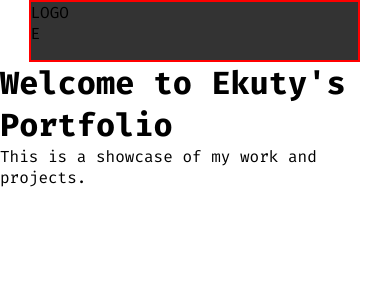
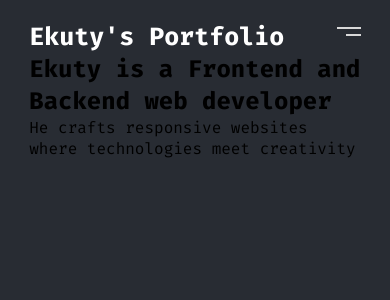
Before and after one commit to ekutyebu/Ekuty-Portfolio, a Django app: page / in a window 390 px wide. Shown: the top 300 px of the page. Run offline with Django 5.2, Linux system fonts and the light colour scheme.

Commit message:
navbar complete and responsive

```diff
--- a/portfolio/static/styles/style.css
+++ b/portfolio/static/styles/style.css
@@ -7,35 +7,132 @@
   font-style: normal;
 }
 
-.nav-container {
-  width: 100%;
-  height: 60px;
-  background-color: #333;
-  border: solid 1px red;
+body {
+  background-color: #282C33;
+  transition: color 0.3s ease-in-out
 }
 
+a {
+  text-decoration: none;
+  color: #ABB2BF;
+}
+
+a:hover {
+  color: #fff;
+}
+
+ul {
+    list-style: none;
+  }
+
+  select {
+    border: none;
+    background: none;
+    color: #fff;
+    font-size: 18px;
+    cursor: pointer;
+  }
+
+  select:hover {
+    color: #C778DD;
+    transition: color 0.3s ease-in-out;
+  }
+
+
+  option {
+    background: #282C33;
+    border: none;
+    width: 100px;
+  }
+
+  select::selection {
+  border: none;
+}
+
+section {
+    width: 85%;
+    max-width: 1024px;
+    min-width: 200px;
+    margin: 0 auto;
+}
+
+.logo {
+  color: #fff;
+  font-weight: 700;
+  font-size: 25px;
+}
+
+.harsh-style {
+  color: #C778DD;
+}
+
+/* navbar styling */
 #navbar {
-  display: flex;
-  flex-direction: column;
-  flex-wrap: wrap;
-  justify-content: space-between;
-  align-content: center;
-  margin-right: 30px;
-  margin-left: auto;
-  max-width: 85vw;
-  border: solid 1px red;
+  width: 100%;
+  margin-top: 20px;
 }
-#navbar .nav-links, #navbar .nav-close {
-  display: none;
-}
-#navbar .active {
+
+.nav-container {
+    display:flex;
+    justify-content: space-between;
+    align-items: center;
+    width: 85%;
+    max-width: 1024px;
+    min-width: 200px;
+    margin: 0 auto;
+  }
+
+.nav-open {
   display: block;
 }
-#navbar .display {
-  display: block;
-}
-#navbar .hide {
+
+.nav-close, .nav-links {
   display: none;
 }
 
-/*# sourceMappingURL=style.css.map */
+.nav-links {
+  position: fixed;
+  left: 0;
+  right: 0;
+  bottom: 0;
+  top: 50px;
+  background-color: #282C33;
+  font-size: 20px;
+  margin-left: 20px;
+}
+
+.active, .display {
+  display: block;
+}
+
+.hide {
+  display: none;
+}
+
+.nav-icon-img {
+  width: 24px;
+  height: auto;
+}
+
+.nav-icon-img {
+  z-index: 10000;
+  position: relative;
+}
+
+@media only screen and (min-width: 769px) {
+  .nav-links {
+    display: block;
+    position: static;
+    font-size: 20px;
+    padding: 0;
+  }
+
+  .nav-close, .nav-open {
+    display: none;
+  }
+
+  ul {
+    display: flex;
+    gap: 20px;
+  }
+}
--- a/portfolio/static/styles/style.scss
+++ /dev/null
@@ -1,44 +0,0 @@
-@import url('https://fonts.googleapis.com/css2?family=Fira+Code:wght@300..700&display=swap');
-* {
-    margin: 0;
-    padding: 0;
-    box-sizing: border-box;
-    font-family: "Fira Code", monospace;
-    font-style: normal;
-}
-
-// navbar styles
-.nav-container {
-    width: 100%;
-    height: 60px;
-    background-color: #333;
-    border: solid 1px red;
-}
-
-// hamburger menu styles
-#navbar{
-    display: flex;
-    flex-direction: column;
-    //flex-wrap: wrap;
-    justify-content: space-between;
-    align-content: center;
-    margin-right: 30px;
-    margin-left: auto;
-    //margin: 30px auto;
-    //max-width: 85vw;
-    border: solid 1px red;
-
-    .nav-links, .nav-close {
-        display: none;
-    }
-
-    .active {
-        display: block;
-    }
-    .display {
-        display: block;
-    }
-    .hide {
-        display: none;
-    }
-}
--- a/portfolio/templates/index.html
+++ b/portfolio/templates/index.html
@@ -2,6 +2,7 @@
 {% load static %}
 <html lang="en">
   <head>
+    <meta name="viewport" content="width=device-width, initial-scale=1">
     <link rel="stylesheet" href="{% static "styles/style.css" %}">
     <title>{% block title %}Ekuty's Portfolio{% endblock %}</title>
   </head>
@@ -10,31 +11,33 @@
     <nav id="navbar">
       {% block navbar %}
       <div class="nav-container">
-                <div class="logo">
-            LOGO
-        </div>
+        <div class="logo">Ekuty's Portfolio</div>
         <div class="hamb-btn">
           <div class="nav-open" id="nav-open">
-                E
+            <img class="nav-icon-img" src="{% static 'images/nav-open.png' %}" alt="Menu">
           </div>
           <div class="nav-close" id="nav-close">
-                X
+            <img class="nav-icon-img" src="{% static 'images/nav-close.png' %}" alt="Close Menu">
           </div>
         </div>
         <div class="nav-links" id="nav-links">
-            <ul>
-                <li><a href="#home"><span class="harsh-style">#</span>home</a></li>
-                <li><a href="#works"><span class="harsh-style">#</span>works</a></li>
-                <li><a href="#about-me"><span class="harsh-style">#</span>about-me</a></li>
-                <li><a href="#contact"><span class="harsh-style">#</span>contact</a></li>
+          <ul class="nav-hover">
+            <li>
+              <a href="#home"><span class="harsh-style">#</span>home</a>
+            </li>
+            <li>
+              <a href="#works"><span class="harsh-style">#</span>works</a>
+            </li>
+            <li>
+              <a href="#about-me"><span class="harsh-style">#</span>about-me</a>
+            </li>
+            <li>
+              <a href="#contact"><span class="harsh-style">#</span>contact</a>
+            </li>
             <form method="get" action="/set-language/">
               <select name="lang" onchange="this.form.submit()" id="">
-                        <option value="en">
-                            English
-                        </option>
-                        <option value="fr">
-                            French
-                        </option>
+                <option value="en">EN</option>
+                <option value="fr">FR</option>
               </select>
             </form>
           </ul>
@@ -43,13 +46,22 @@
       {% endblock %}
     </nav>
 
-    <div id="content">
+    <main id="content">
       {% block content %}
-        <h1>Welcome to Ekuty's Portfolio</h1>
-        <p>This is a showcase of my work and projects.</p>
+      <section id="home">
+        <div class="home-container">
+            <div class="home-top">
+                <div class="home-left-top">
+                    <h1 class="message-top">Ekuty is a <span class="message-pink">Frontend</span> and <span class="message-pink">Backend</span> web developer</h1>
+                    <p class="text-grey">He crafts responsive websites where technologies meet creativity</p>
+                </div>
+                <div class="home-right-top"></div>
+            </div>
+            <div class="home-bottom"></div>
+        </div>
+      </section>
       {% endblock %}
-
       <script src="{% static 'js/script.js' %}"></script>
-    </div>
+    </main>
   </body>
 </html>
```
Also changed, not shown: portfolio/static/images/account_number.png (added), portfolio/static/images/discord.png (added), portfolio/static/images/email.png (added), portfolio/static/images/github.png (added), portfolio/static/images/linkedin.png (added), portfolio/static/images/location.png (added), portfolio/static/images/logo.png (added), portfolio/static/images/nav-close.png (added), portfolio/static/images/nav-open.png (added), portfolio/static/images/play_icon.png (added), 1 other file. Lines whose indentation alone changed are shown as unchanged.
